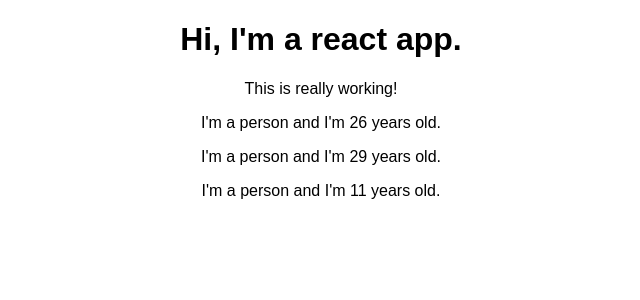
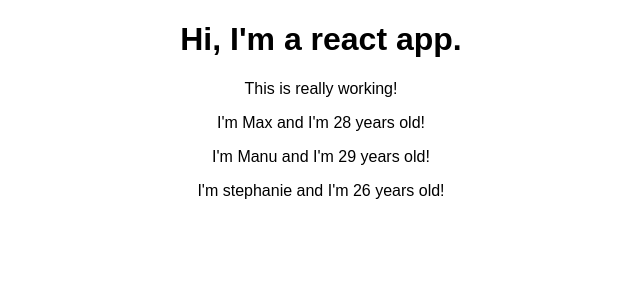
Before and after one commit to socabo/react-complete-guide, a React (Create React App) app: page / in a window 1280 px wide. Shown: the top 300 px of the page, without its empty margins (319-959 px from the left). Built offline with nearby package versions, Linux system fonts and the light colour scheme.

Commit message:
36. Working with Props

```diff
--- a/src/App.js
+++ b/src/App.js
@@ -9,9 +9,9 @@
       <div className="App">
         <h1>Hi, I'm a react app.</h1>
         <p> This is really working!</p>
-        <Person />
-        <Person />
-        <Person />
+        <Person name="Max" age="28"/>
+        <Person name="Manu" age="29">My hobbies: Racing</Person>
+        <Person name="stephanie" age="26"/>
       </div>
     );
   }
--- a/src/Person/Person.js
+++ b/src/Person/Person.js
@@ -1,7 +1,7 @@
 import React from 'react';
 
-const person = () => {
-    return <p>I'm a person and I'm {Math.floor(Math.random() * 30)} years old.</p>
+const person = (props) => {
+    return <p>I'm {props.name} and I'm {props.age} years old!</p>
 }
 
 export default person;
```
